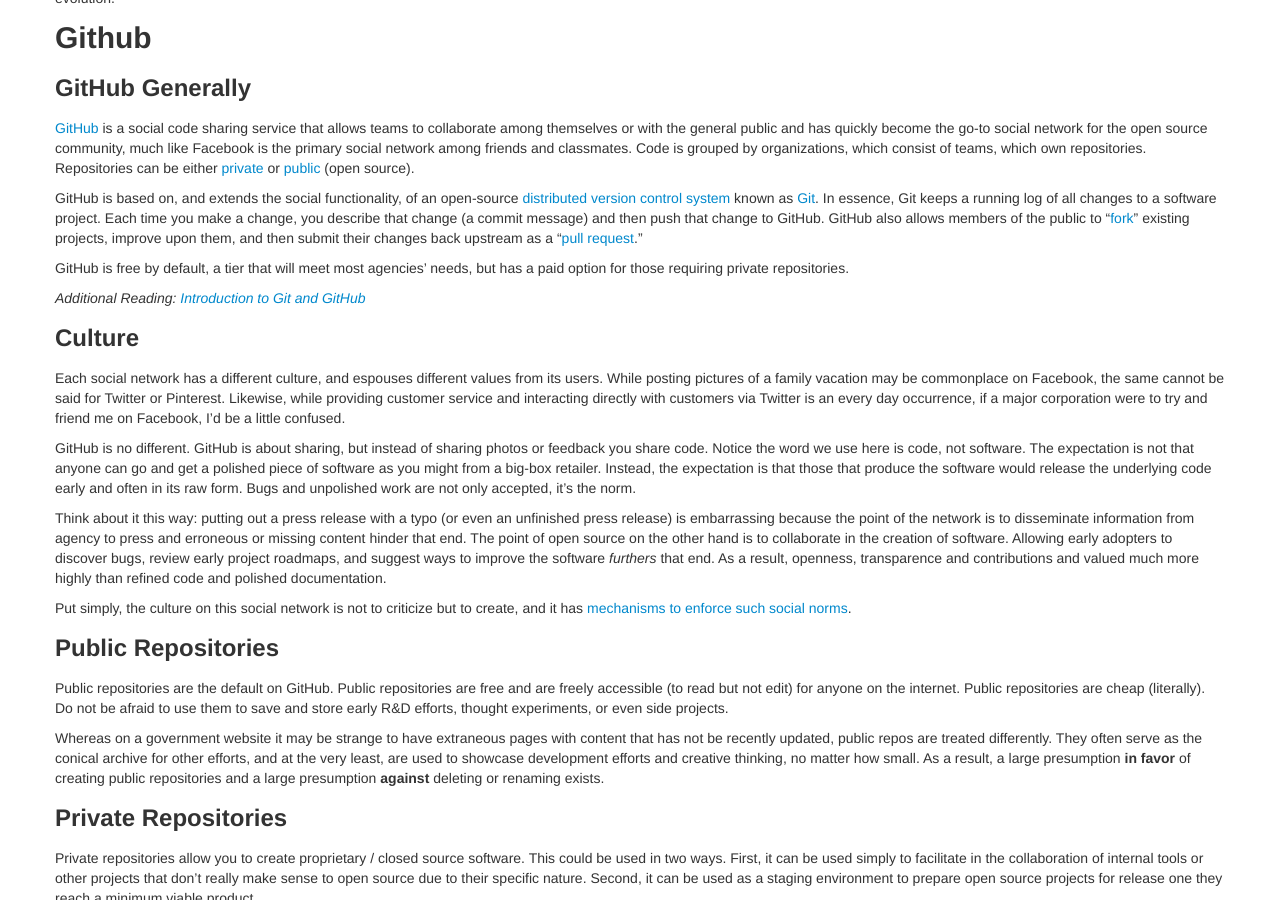
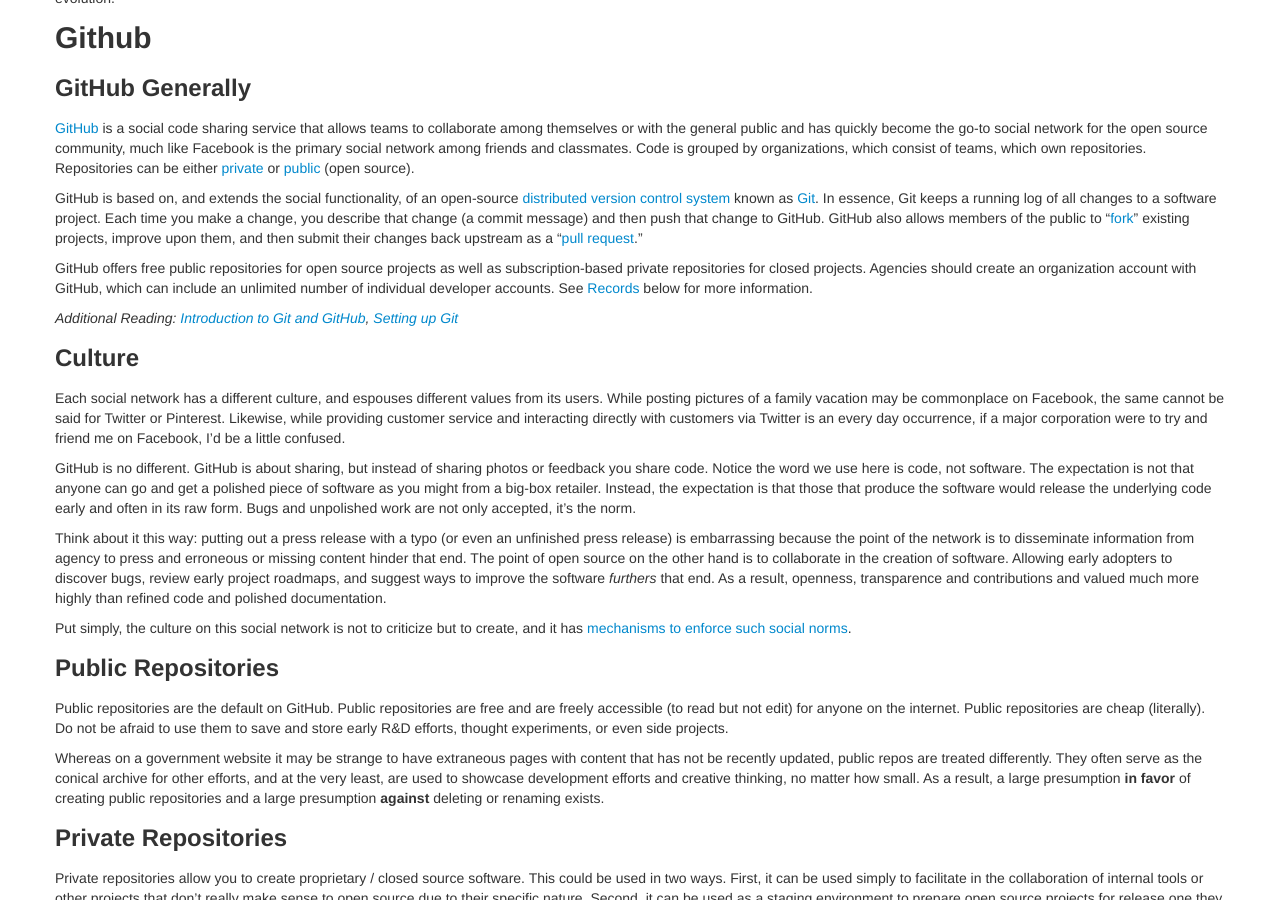
Before and after one commit to benbalter/open-source-for-government, a Jekyll site: the page built from index.md, in a window 1280 px wide and 900 px high, scrolled down 4242 px. Built offline with Jekyll 4.4.1, drawn with Linux system fonts in a browser that asks for light colours; nearby versions of some CDN libraries.

Commit message:
Update with EPA info

```diff
--- a/index.md
+++ b/index.md
@@ -128,9 +128,9 @@
 
 GitHub is based on, and extends the social functionality, of an open-source [distributed version control system](http://en.wikipedia.org/wiki/Revision_control) known as [Git](http://en.wikipedia.org/wiki/Git_(software)). In essence, Git keeps a running log of all changes to a software project. Each time you make a change, you describe that change (a commit message) and then push that change to GitHub. GitHub also allows members of the public to "[fork](#forks)" existing projects, improve upon them, and then submit their changes back upstream as a "[pull request](#pull_requests)."
 
-GitHub is free by default, a tier that will meet most agencies' needs, but has a paid option for those requiring private repositories.
+GitHub offers free public repositories for open source projects as well as subscription-based private repositories for closed projects. Agencies should create an organization account with GitHub, which can include an unlimited number of individual developer accounts. See [Records](#Records) below for more information.
 
-*Additional Reading: [Introduction to Git and GitHub](https://help.github.com/)*
+*Additional Reading: [Introduction to Git and GitHub](https://help.github.com/), [Setting up Git](https://help.github.com/articles/set-up-git)*
 
 ### Culture
 
@@ -317,6 +317,7 @@
 5. [Example Readme](example-readme/)
 6. [Licenses](licenses/)
 7. [Civic Commons Open Source Guidelines](http://wiki.civiccommons.org/Open_Source_Development_Guidelines)
+8. [EPA GitHub HowTo](http://www2.epa.gov/webguide/github-guidance)
 
 <div style="text-align: center" markdown="1">
 
```
